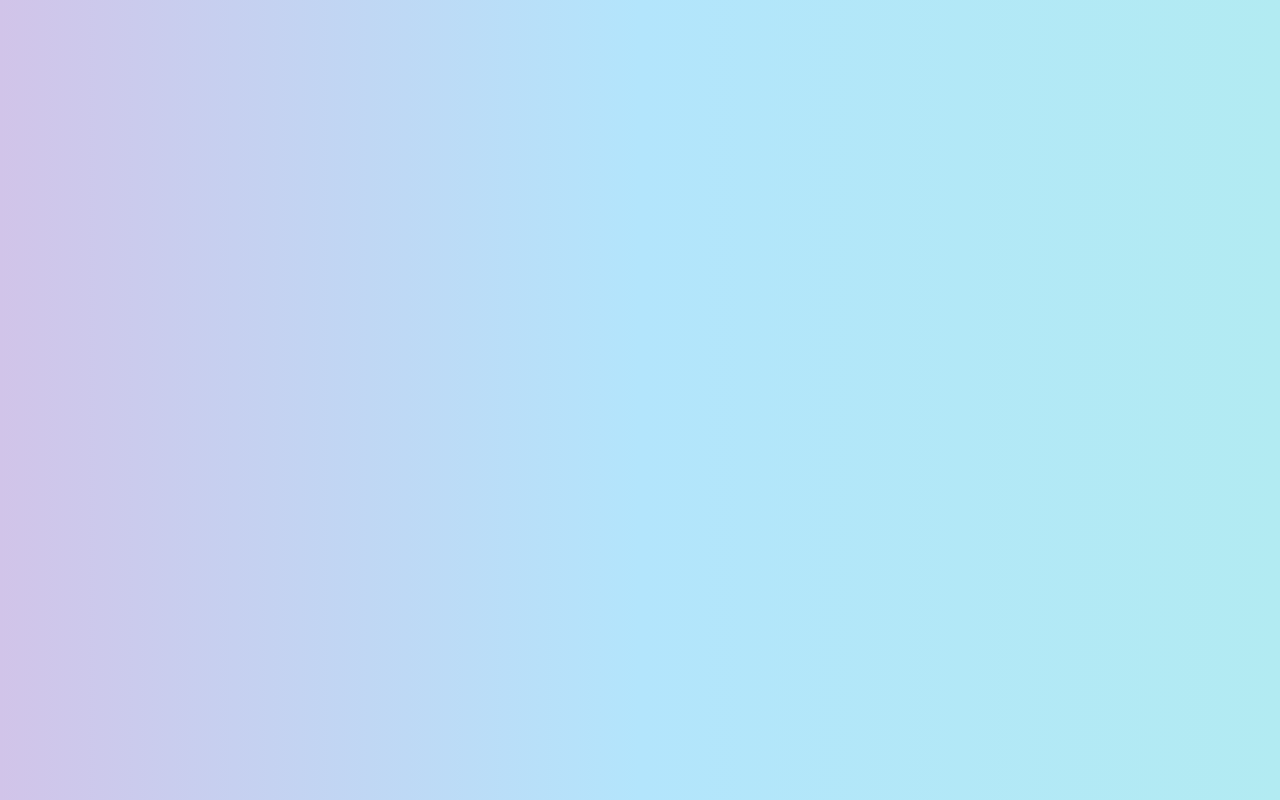
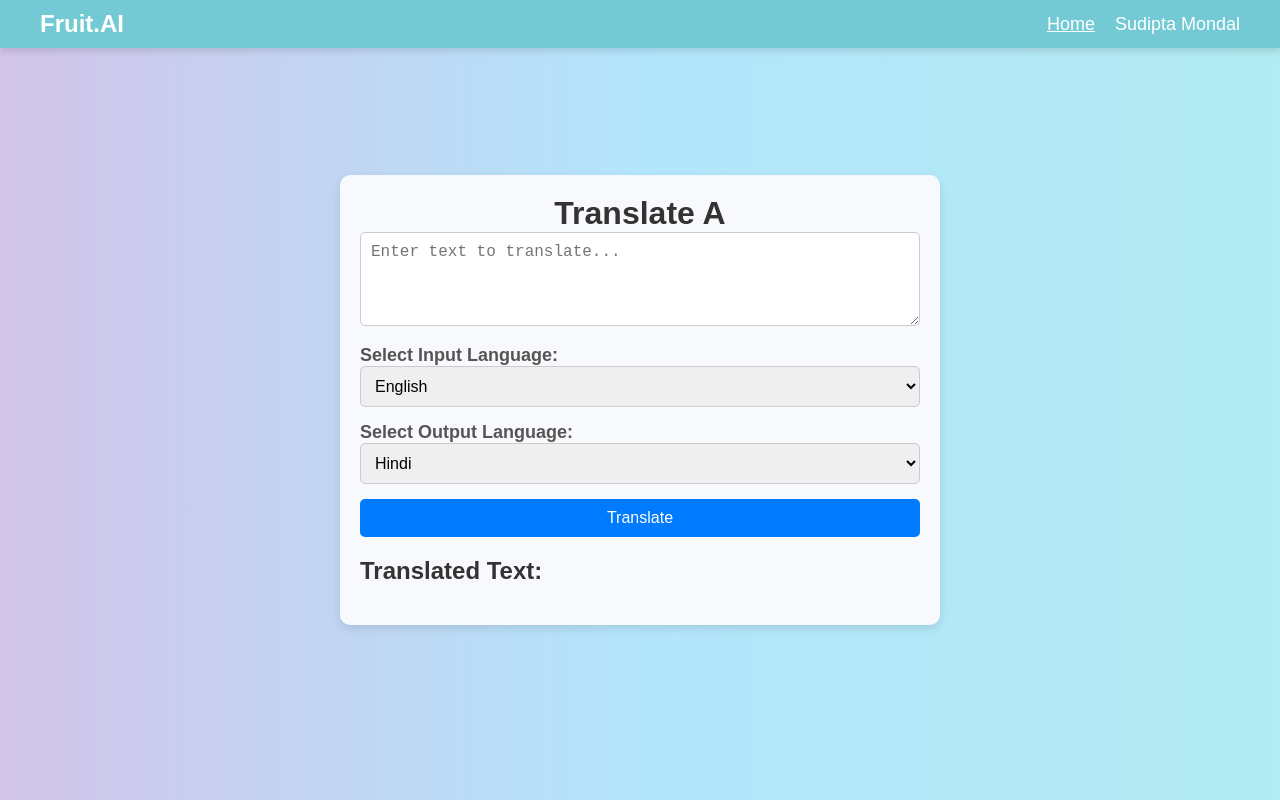
Before and after one commit to sudiptaMon/Fruit.ai, a React (Create React App) app: page /translate in a window 1280 px wide. Before the commit this address had no page. Built offline with nearby package versions, Linux system fonts and the light colour scheme.

Commit message:
fourth commit

```diff
--- a/package.json
+++ b/package.json
@@ -6,6 +6,7 @@
     "@testing-library/jest-dom": "^5.17.0",
     "@testing-library/react": "^13.4.0",
     "@testing-library/user-event": "^13.5.0",
+    "axios": "^1.7.7",
     "react": "^18.3.1",
     "react-dom": "^18.3.1",
     "react-router-dom": "^6.26.2",
--- a/src/App.js
+++ b/src/App.js
@@ -2,6 +2,7 @@ import { BrowserRouter, Routes, Route } from 'react-router-dom';
 import './App.css';
 import HomePage from './components/home';
 import ChatPage from './components/chatpage';
+import TranslateA from './components/transelate';
 // import LoginForm from './components/login';
 
 function App() {
@@ -9,7 +10,8 @@ function App() {
     <BrowserRouter>
       <Routes>
         <Route path="/" element={<HomePage />} />
-        <Route path="/chat" element={<ChatPage/>} /> {/* Add ChatPage route */}
+        <Route path="/chat" element={<ChatPage/>} />
+        <Route path='translate' element={<TranslateA/>}/>
       </Routes>
     </BrowserRouter>
   );
--- a/src/components/chatpage.jsx
+++ b/src/components/chatpage.jsx
@@ -16,12 +16,12 @@ const ChatPage = () => {
   const [inputMessage, setInputMessage] = useState('');
 
   const handleSendMessage = () => {
-    if (inputMessage.trim() === '') return; // Ignore empty messages
+    if (inputMessage.trim() === '') return;
 
     const userMessage = { text: inputMessage, type: 'user', time: new Date().toLocaleTimeString() };
     setMessages(prevMessages => [...prevMessages, userMessage]);
 
-    // Check if the message matches any predefined question
+
     const botResponse = predefinedQA[inputMessage.trim().toLowerCase()];
 
     if (botResponse) {
@@ -41,13 +41,13 @@ const ChatPage = () => {
 
   const handleKeyDown = (e) => {
     if (e.key === 'Enter') {
-      e.preventDefault(); // Prevent the default behavior (new line)
+      e.preventDefault();
       handleSendMessage();
     }
   };
 
   const navigateHome = () => {
-    navigate('/'); // Navigate to the home page
+    navigate('/');
   };
 
   return (
--- a/src/components/navbar.jsx
+++ b/src/components/navbar.jsx
@@ -1,4 +1,5 @@
 import React, { useState } from 'react';
+import { Link } from 'react-router-dom'; // Import Link from react-router-dom
 import '../styles/navbar.css';
 
 const Navbar = ({ username }) => {
@@ -13,7 +14,7 @@ const Navbar = ({ username }) => {
       <div className="navbar-content">
         <h1 className="navbar-title">Fruit.AI</h1>
         <div className="navbar-links">
-          <span className="nav-item">Home</span>
+          <Link to="/" className="nav-item">Home</Link> {/* Use Link for navigation */}
           <div className="nav-item dropdown" onClick={toggleDropdown}>
             {username}
             <div className={`dropdown-menu ${isDropdownOpen ? 'show' : ''}`}>
--- /dev/null
+++ b/src/components/transelate.jsx
@@ -0,0 +1,94 @@
+import React, { useState } from 'react';
+import Navbar from './navbar'; // Import the Navbar component
+import '../styles/transelate.css';
+import axios from 'axios';
+
+const TranslateA = () => {
+  const [inputText, setInputText] = useState('');
+  const [translatedText, setTranslatedText] = useState('');
+  const [sourceLanguage, setSourceLanguage] = useState('en'); // Default input language is English
+  const [targetLanguage, setTargetLanguage] = useState('hi'); // Default output language is Hindi
+  const [errorMessage, setErrorMessage] = useState('');
+  const [loading, setLoading] = useState(false);
+
+  const handleTranslate = async () => {
+    if (!inputText.trim()) {
+      setErrorMessage('Please enter some text to translate.');
+      return;
+    }
+
+    setLoading(true);
+    setErrorMessage('');
+    setTranslatedText('');
+
+    try {
+      const response = await axios.get(
+        `https://api.mymemory.translated.net/get?q=${encodeURIComponent(
+          inputText
+        )}&langpair=${sourceLanguage}|${targetLanguage}`
+      );
+      setTranslatedText(response.data.responseData.translatedText);
+    } catch (error) {
+      setErrorMessage('Error translating text. Please try again later.');
+    } finally {
+      setLoading(false);
+    }
+  };
+
+  return (
+    <div className="translate-container">
+
+      <Navbar username="Sudipta Mondal" />
+
+      <h1>Translate A</h1>
+      <textarea
+        rows="4"
+        cols="50"
+        placeholder="Enter text to translate..."
+        value={inputText}
+        onChange={(e) => setInputText(e.target.value)}
+      ></textarea>
+      {errorMessage && <p className="error-message">{errorMessage}</p>}
+
+      <div className="language-select">
+        <label htmlFor="sourceLanguage">Select Input Language:</label>
+        <select
+          id="sourceLanguage"
+          value={sourceLanguage}
+          onChange={(e) => setSourceLanguage(e.target.value)}
+        >
+          <option value="en">English</option>
+          <option value="hi">Hindi</option>
+          <option value="es">Spanish</option>
+          <option value="fr">French</option>
+          <option value="zh">Chinese</option>
+          <option value="ar">Arabic</option>
+          {/* Add more language options as needed */}
+        </select>
+
+        <label htmlFor="targetLanguage">Select Output Language:</label>
+        <select
+          id="targetLanguage"
+          value={targetLanguage}
+          onChange={(e) => setTargetLanguage(e.target.value)}
+        >
+          <option value="hi">Hindi</option>
+          <option value="es">Spanish</option>
+          <option value="fr">French</option>
+          <option value="zh">Chinese</option>
+          <option value="ar">Arabic</option>
+          {/* Add more language options as needed */}
+        </select>
+      </div>
+
+      <button onClick={handleTranslate} disabled={loading}>
+        {loading ? 'Translating...' : 'Translate'}
+      </button>
+
+      <h2>Translated Text:</h2>
+      <p>{translatedText}</p>
+    </div>
+  );
+};
+
+export default TranslateA;
--- a/src/styles/chatpage.css
+++ b/src/styles/chatpage.css
@@ -1,5 +1,4 @@
-/* Add this to your chatpage.css */
-/* Add this to your chatpage.css */
+
 .chat-header {
   display: flex;
   align-items: center;
@@ -8,19 +7,19 @@
   box-shadow: 0 4px 10px rgba(0, 0, 0, 0.1);
 }
 
-/* Add this to your chatpage.css */
+
 .arrow {
   margin-right: 10px;
   cursor: pointer;
-  font-size: 2.5rem; /* Increase size for a thicker arrow */
-  color: #555; /* Gray color */
-  font-weight: 800; /* Make it bold */
+  font-size: 2.5rem;
+  color: #555;
+  font-weight: 800;
   display: flex;
   align-items: center;
 }
 
 .arrow:hover {
-  color: #333; /* Darker gray on hover */
+  color: #333;
 }
 
 
@@ -55,14 +54,14 @@
   font-family: 'Helvetica', sans-serif;
   box-sizing: border-box;
   margin: 0 auto;
-  max-width: 100vw;  /* Ensure the chat page doesn't exceed the viewport width */
+  max-width: 100vw;
 }
-
-/* Chat Header */
 
 
 
-/* Chat Body */
+
+
+
 .chat-body {
   flex-grow: 1;
   padding: 20px;
@@ -100,7 +99,6 @@
   text-align: right;
 }
 
-/* Chat Footer */
 .chat-footer {
   display: flex;
   padding: 10px;
@@ -138,11 +136,11 @@
   font-size: 1.5rem;
 }
 
-/* Media Query for Mobile Devices */
+
 @media (max-width: 768px) {
   .chat-page {
-    width: 100vw; /* Full width of the viewport */
-    margin: 0; /* Remove extra margins */
+    width: 100vw;
+    margin: 0;
   }
 
   .chat-header {
@@ -178,12 +176,11 @@
   }
 }
 
-/* Media Query for Extra Small Devices (e.g., phones in portrait mode) */
 @media (max-width: 480px) {
   .chat-page {
-    width: 100vw; /* Full viewport width */
-    box-sizing: border-box; /* Ensure padding and borders are included in width */
-    overflow-x: hidden; /* Hide horizontal overflow */
+    width: 100vw;
+    box-sizing: border-box;
+    overflow-x: hidden;
   }
 
   .chat-header {
@@ -235,34 +232,34 @@
   }
 }
 
-/* Media Query for Very Small Devices (e.g., small phones) */
+
 @media (max-width: 360px) {
   .chat-page {
-    width: 100vw; /* Full viewport width */
-    box-sizing: border-box; /* Ensure padding and borders are included in width */
-    overflow-x: hidden; /* Hide horizontal overflow */
-    padding: 0; /* Ensure no extra padding */
+    width: 100vw;
+    box-sizing: border-box;
+    overflow-x: hidden;
+    padding: 0;
   }
 
   .chat-header {
-    padding: 5px; /* Reduce padding */
-    flex-direction: row; /* Keep header items in a row */
-    flex-wrap: wrap; /* Wrap content if needed */
-    align-items: center; /* Align items centrally */
+    padding: 5px;
+    flex-direction: row;
+    flex-wrap: wrap;
+    align-items: center;
   }
 
   .arrow {
-    font-size: 1.5rem; /* Smaller size for small screens */
-    margin-right: 8px; /* Adjust spacing */
+    font-size: 1.5rem;
+    margin-right: 8px;
   }
 
   .avatar {
-    width: 25px; /* Smaller avatar */
+    width: 25px;
     height: 25px;
   }
 
   .user-info h3 {
-    font-size: 0.9rem; /* Smaller font size */
+    font-size: 0.9rem;
   }
 
   .status {
@@ -270,46 +267,46 @@
   }
 
   .chat-body {
-    padding: 8px; /* Reduce padding */
+    padding: 8px;
   }
 
   .message {
-    font-size: 0.85rem; /* Smaller font size */
-    padding: 6px 10px; /* Reduce padding */
-    margin-bottom: 8px; /* Reduce margin */
+    font-size: 0.85rem;
+    padding: 6px 10px;
+    margin-bottom: 8px;
   }
 
   .timestamp {
-    font-size: 0.6rem; /* Smaller font size */
+    font-size: 0.6rem;
   }
 
   .chat-footer {
-    padding: 5px; /* Reduce padding */
-    flex-direction: row; /* Align footer items in a row */
-    flex-wrap: wrap; /* Wrap content if needed */
+    padding: 5px;
+    flex-direction: row;
+    flex-wrap: wrap;
   }
 
   .chat-footer input {
-    font-size: 0.85rem; /* Smaller font size */
-    padding: 6px; /* Reduce padding */
-    width: calc(100% - 50px); /* Adjust width to fit screen */
+    font-size: 0.85rem;
+    padding: 6px;
+    width: calc(100% - 50px);
   }
 
   .chat-footer button {
-    padding: 6px; /* Reduce padding */
-    width: 35px; /* Adjust button size */
+    padding: 6px;
+    width: 35px;
   }
 
   .chat-footer button svg {
-    font-size: 1rem; /* Smaller icon size */
+    font-size: 1rem;
   }
 }
 
-/* Media Query for Larger Devices (Laptop/Desktop) */
+
 @media (min-width: 769px) {
   .chat-page {
-    width: 80vw; /* 80% of the viewport width for larger screens */
-    margin: 0 auto; /* Center the chat page */
+    width: 80vw;
+    margin: 0 auto;
     border: 1px solid #ddd;
     border-radius: 10px;
     box-shadow: 0px 4px 15px rgba(0, 0, 0, 0.1);
--- a/src/styles/navbar.css
+++ b/src/styles/navbar.css
@@ -8,7 +8,7 @@
 /* Navbar Container */
 .navbar {
   width: 100%;
-  background-color: #ceb9ec;
+  background-color: #73cad4;
   padding: 10px 20px;
   position: fixed;
   top: 0;
--- /dev/null
+++ b/src/styles/transelate.css
@@ -0,0 +1,99 @@
+/* src/styles/translate.css */
+
+.translate-container {
+    max-width: 600px;
+    margin: 20px auto;
+    padding: 20px;
+    border-radius: 10px;
+    background-color: #f7f9fc;
+    box-shadow: 0px 4px 10px rgba(0, 0, 0, 0.1);
+    font-family: Arial, sans-serif;
+  }
+
+  h1 {
+    text-align: center;
+    color: #333;
+  }
+
+  textarea {
+    width: 100%;
+    padding: 10px;
+    margin-bottom: 15px;
+    border-radius: 5px;
+    border: 1px solid #ccc;
+    font-size: 16px;
+  }
+
+  label {
+    font-size: 18px;
+    font-weight: bold;
+    color: #555;
+  }
+
+  select {
+    width: 100%;
+    padding: 10px;
+    margin-bottom: 15px;
+    border-radius: 5px;
+    border: 1px solid #ccc;
+    font-size: 16px;
+  }
+
+  button {
+    width: 100%;
+    padding: 10px;
+    background-color: #007bff;
+    color: white;
+    border: none;
+    border-radius: 5px;
+    font-size: 16px;
+    cursor: pointer;
+  }
+
+  button:hover {
+    background-color: #0056b3;
+  }
+
+  button:disabled {
+    background-color: #cccccc;
+    cursor: not-allowed;
+  }
+
+  .error-message {
+    color: red;
+    margin-bottom: 10px;
+  }
+
+  h2 {
+    color: #333;
+    margin-top: 20px;
+  }
+
+  p {
+    font-size: 18px;
+    color: #444;
+    /* background-color: #f1f1f1; */
+    padding: 10px;
+    border-radius: 5px;
+  }
+
+  /* Responsive Design */
+  @media (max-width: 768px) {
+    .translate-container {
+      padding: 15px;
+    }
+
+    textarea, select, button {
+      font-size: 14px;
+    }
+  }
+
+  @media (max-width: 480px) {
+    .translate-container {
+      padding: 10px;
+    }
+
+    textarea, select, button {
+      font-size: 12px;
+    }
+  }
```
Also changed, not shown: 1 other file (tests, documents, lock files or other folders).
